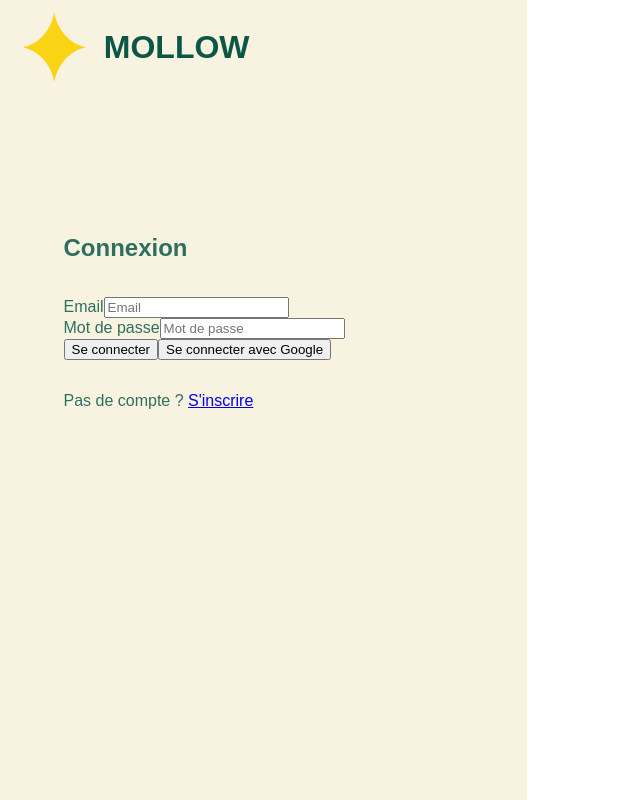
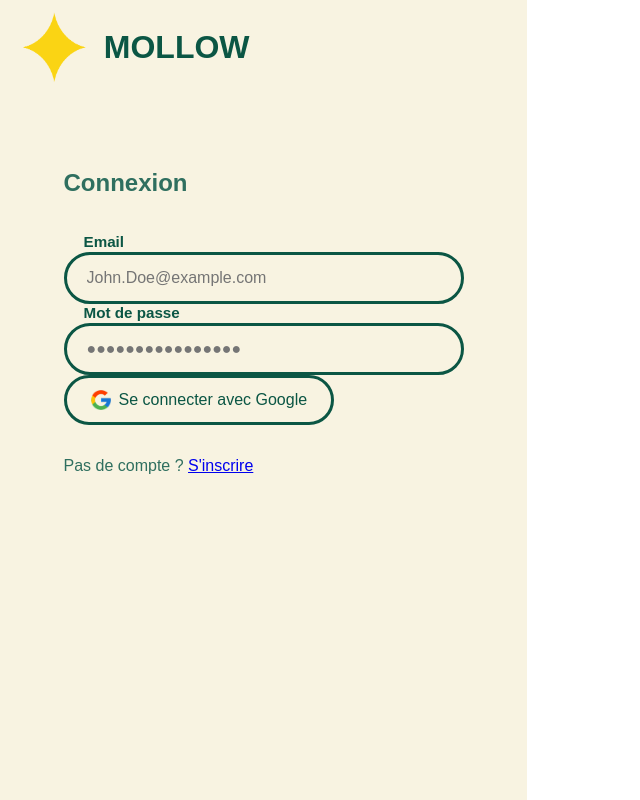
Before and after one commit to Mattbalaise/Molow, a Next.js app: page /auth/signin in a window 1280 px wide. Shown: the whole page, without its empty margins (0-640 px from the left). Built offline with nearby package versions, Linux system fonts and the light colour scheme.

Commit message:
input style

```diff
--- a/app/auth/signin/page.tsx
+++ b/app/auth/signin/page.tsx
@@ -1,7 +1,10 @@
 import { signIn, signUp, signInWithGoogle } from '@/server/services/auth.service';
 import Link from 'next/link';
 import './page.css';
-import HeaderAuth from '@/components/headerAuth/page';
+import HeaderAuth from '@/components/Auth/header/page';
+import Button from '@/components/Auth/button/page';
+import GoogleImg from '@/assets/google.png';
+import Input from '@/components/Auth/input/page';
 
 export default async function SignInPage({
   searchParams,
@@ -36,22 +39,19 @@ export default async function SignInPage({
         <h1>Connexion</h1>
         <form>
           <div className="form-group">
-            <label htmlFor="email">Email</label>
-            <input id="email" name="email" type="email" placeholder="Email" required />
+            <Input id="email" name="email" type="email" label="Email" required value="" placeholder="John.Doe@example.com" />
           </div>
           <div className="form-group">
-            <label htmlFor="password">Mot de passe</label>
-            <input id="password" name="password" type="password" placeholder="Mot de passe" required />
+            <Input id="password" name="password" type="password" label="Mot de passe"  required placeholder="●●●●●●●●●●●●●●●●" />
           </div>
           <input type="hidden" name="redirectTo" value={redirectTo} />
-
           <div className="form-actions">
-            <button formAction={signInWrapper} className="button-primary">
-              Se connecter
-            </button>
-            <button formNoValidate formAction={signInWithGoogleWrapper} className="button-secondary">
-              Se connecter avec Google
-            </button>
+            <Button
+              label=""
+              onClick={signInWithGoogleWrapper}
+              title="Se connecter avec Google"
+              image={GoogleImg}
+            />
           </div>
         </form>
 
--- a/app/auth/signup/page.tsx
+++ b/app/auth/signup/page.tsx
@@ -3,7 +3,7 @@ import Link from 'next/link';
 import './page.css';
 import stars from '@/assets/stars.png';
 import Image from 'next/image';
-import HeaderAuth from '@/components/headerAuth/page';
+import HeaderAuth from '@/components/auth/header/page';
 
 export default async function SignUpPage({
   searchParams,
--- /dev/null
+++ b/components/Auth/button/page.css
@@ -0,0 +1,34 @@
+.button {
+    background-color: transparent;
+    border: 0.20rem solid #0b5644;
+    border-radius: 30px;
+    padding: 12px 24px;
+    font-size: 16px;
+    font-weight: 500;
+    color: #0b5644;
+    cursor: pointer;
+    transition: all 0.3s ease;
+    display: flex;
+    align-items: center;
+    gap: 8px;
+}
+
+.button-image {
+    width: 20px;
+    height: 20px;
+    object-fit: contain;
+}
+
+/* .button:hover {
+    background-color: #e8ddd6;
+    border-color: #1f7169;
+}
+
+.button:active {
+    transform: scale(0.98);
+}
+
+.button:focus {
+    outline: none;
+    box-shadow: 0 0 0 3px rgba(45, 155, 143, 0.1);
+} */
--- /dev/null
+++ b/components/Auth/button/page.jsx
@@ -0,0 +1,14 @@
+'use client';
+import './page.css';
+import Image from 'next/image';
+export default function Button({ label, onClick, title, image }) {
+    return (
+        <div>
+            <label htmlFor="button">{label}</label>
+            <button className="button" onClick={onClick} image={image}>
+                <Image src={image} alt={title} width={20} height={20} className="button-image" />
+                {title}
+            </button>
+        </div>
+    );
+}
--- a/components/headerAuth/page.jsx
+++ b/components/Auth/header/page.jsx
@@ -1,4 +1,5 @@
 
+'use client';
 import Image from 'next/image';
 import stars from '@/assets/stars.png';
 import './page.css';
--- /dev/null
+++ b/components/Auth/input/page.css
@@ -0,0 +1,33 @@
+.input-group {
+    display: flex;
+    flex-direction: column;
+    gap: 1px;
+    width: 100%;
+}
+
+.input-group label {
+    font-size: 0.95rem;
+    color: #0b5644;
+    font-weight: 600;
+    line-height: 1.2;
+    margin-left: 5%;
+}
+
+.input-group .input {
+    width: 100%;
+    background-color: transparent;
+    border: 0.20rem solid #0b5644;
+    border-radius: 30px;
+    padding: 14px 20px;
+    font-size: 16px;
+    font-weight: 500;
+    color: #0b5644;
+    transition: all 0.2s ease;
+    box-sizing: border-box;
+}
+
+.input-group .input:focus {
+    outline: none;
+    box-shadow: 0 0 0 3px rgba(11, 86, 68, 0.12);
+    border-color: #0b5644;
+}
--- /dev/null
+++ b/components/Auth/input/page.jsx
@@ -0,0 +1,42 @@
+'use client';
+import './page.css';
+
+/**
+ * @typedef {Object} InputProps
+ * @property {string} label
+ * @property {string} type
+ * @property {string} name
+ * @property {string} id
+ * @property {string} [value]
+ * @property {string} [placeholder]
+ * @property {import('react').ChangeEventHandler<HTMLInputElement>} [onChange]
+ * @property {boolean} [required]
+ */
+
+/**
+ * @param {InputProps} props
+ */
+export default function Input({ label, type, name, value, onChange, required, id, placeholder }) {
+    const inputProps = {
+        id,
+        type,
+        name,
+        placeholder: placeholder || '',
+        className: 'input',
+        required,
+    };
+
+    if (value !== undefined) {
+        inputProps.value = value;
+    }
+    if (onChange) {
+        inputProps.onChange = onChange;
+    }
+
+    return (
+        <div className="input-group">
+            <label htmlFor={id}>{label}</label>
+            <input {...inputProps} />
+        </div>
+    );
+}
```
Also changed, not shown: assets/google.png (added), components/Auth/header/page.css (renamed from components/headerAuth/page.css).
